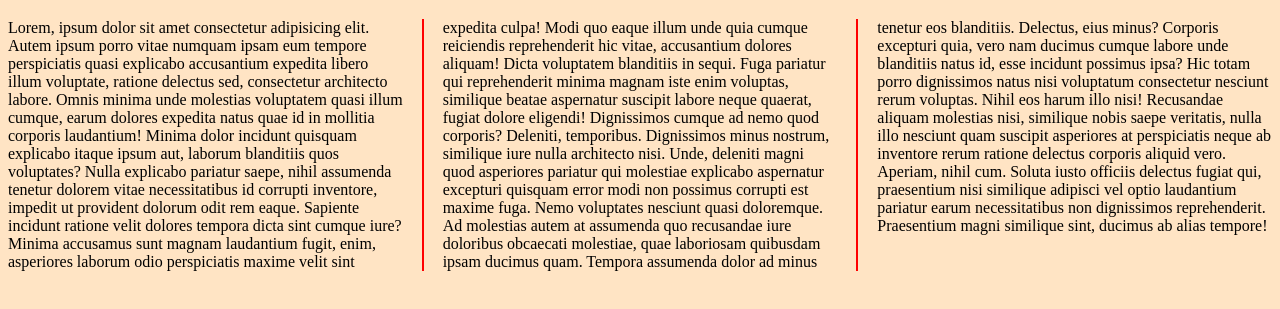
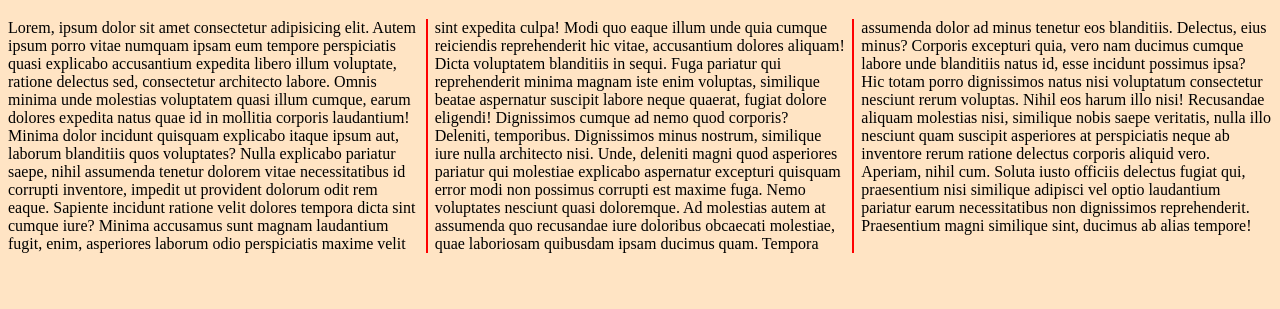
Before and after one commit to AlieNeon/EnfocatJavaBootcamp, a plain HTML site: page css/Ejercicio06/index.html in a window 1280 px wide. Shown: the part 61-370 px from the top of the page. Drawn offline with Linux system fonts and the light colour scheme.

Commit message:
i like this better

```diff
--- a/css/Ejercicio06/style.css
+++ b/css/Ejercicio06/style.css
@@ -7,8 +7,7 @@ h1 {
 }
 
 p {
-  column-count: 3;
-  column-gap: 40px;
+  columns: 3 40px;
   column-rule: 2px solid red;
 }
 
```
